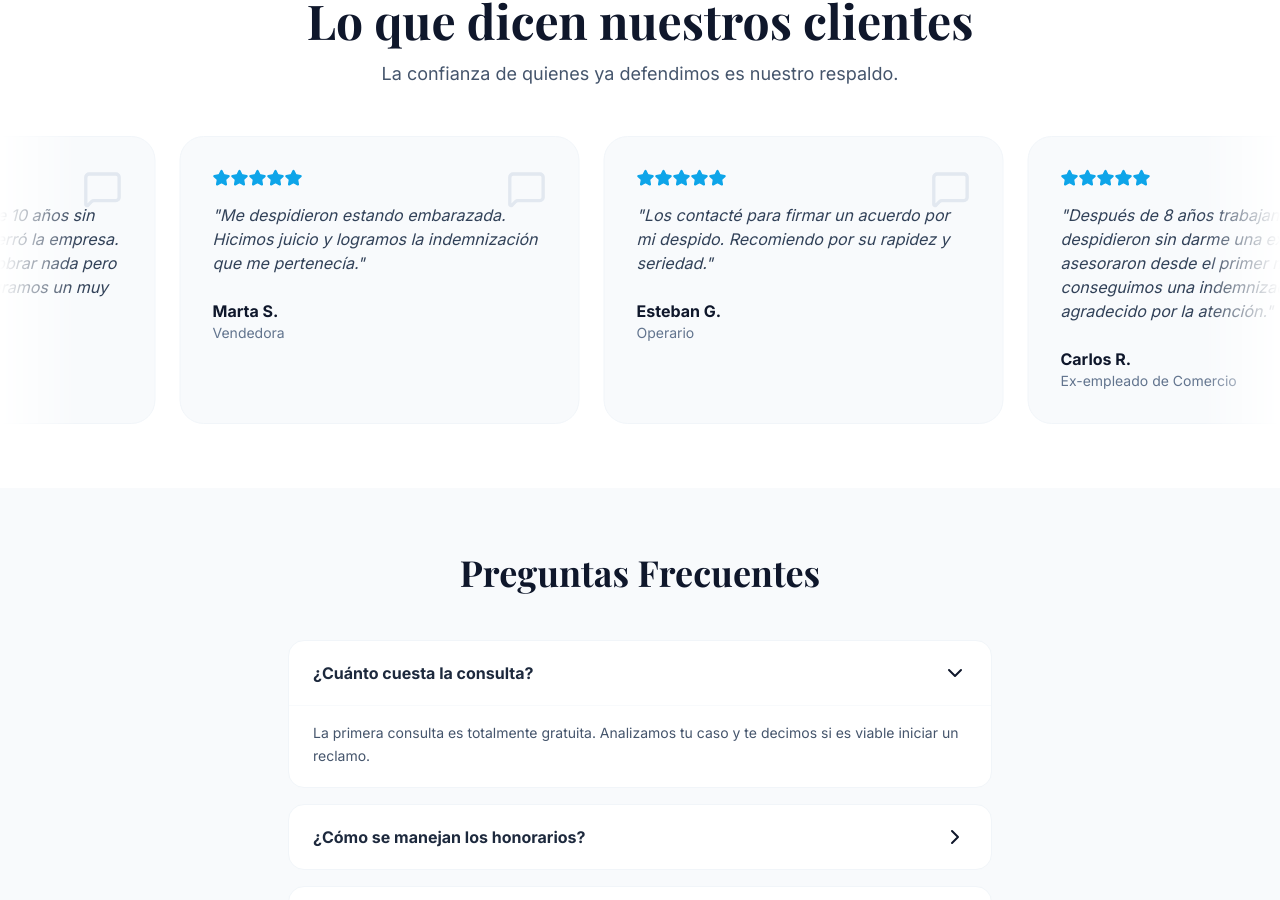
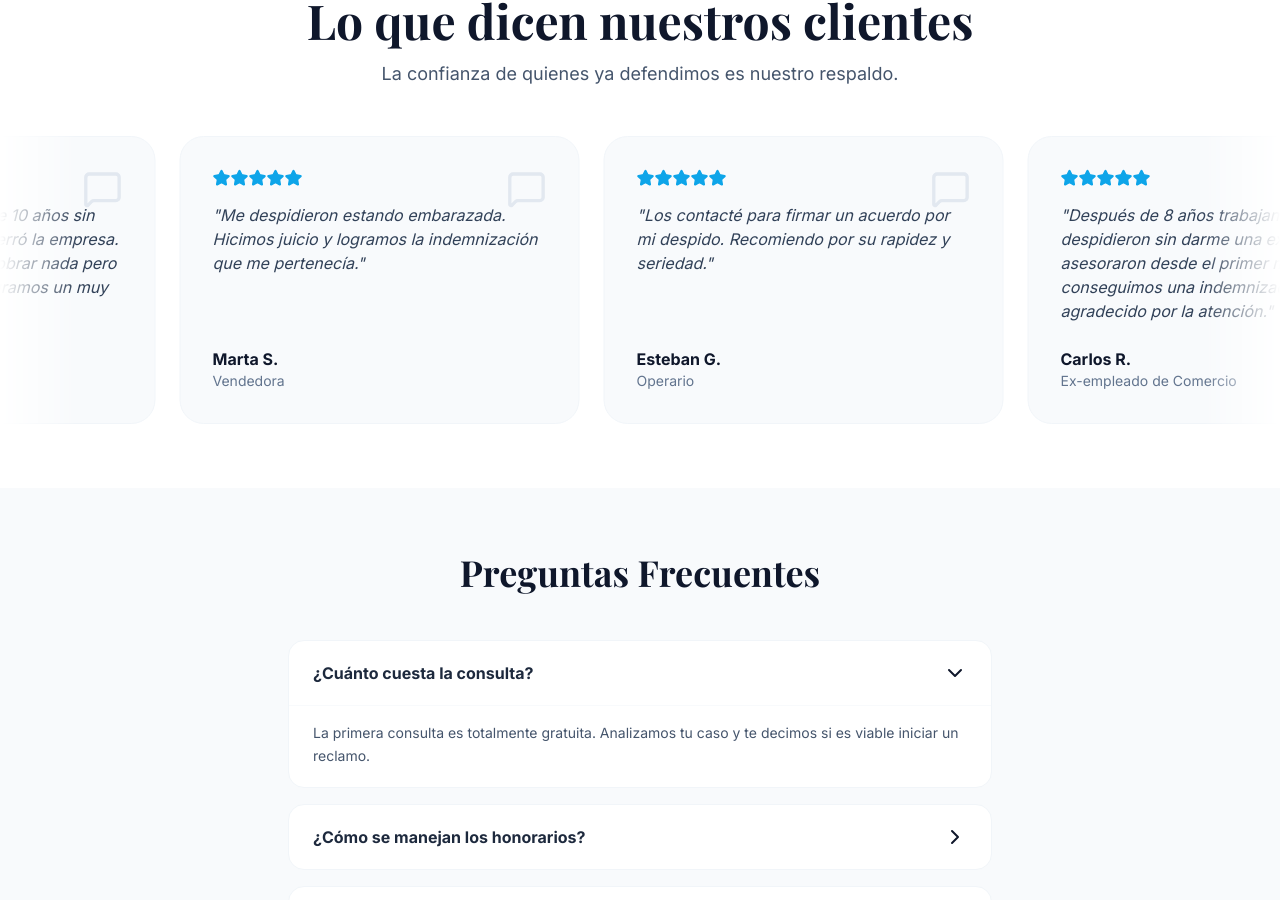
Before and after one commit to bmassa-byte/despedidouyFinal, a React (Vite) app: page / in a window 1280 px wide. Shown: the part 3620-4520 px from the top of the page. Built offline with nearby package versions, Linux system fonts and the light colour scheme; a web font is replaced by a local one.

Commit message:
Testimonios: nombre y cargo alineados al pie de cada tarjeta
Co-Authored-By: Claude Sonnet 5.5 <noreply@anthropic.com>
Claude-Session: https://claude.ai/code/session_01MugxTVtYCmt3gfKqgHVHCJ

```diff
--- a/src/App.tsx
+++ b/src/App.tsx
@@ -951,7 +951,7 @@ const Testimonials = () => {
       key={key}
       aria-hidden={hidden || undefined}
       className={cn(
-        "flex-none w-[300px] sm:w-[400px] mr-6 p-8 rounded-3xl bg-slate-50 border border-slate-100 relative",
+        "flex-none flex flex-col w-[300px] sm:w-[400px] mr-6 p-8 rounded-3xl bg-slate-50 border border-slate-100 relative",
         hidden && "motion-reduce:hidden"
       )}
     >
@@ -959,7 +959,7 @@ const Testimonials = () => {
         {[...Array(t.rating)].map((_, i) => <Star key={i} size={18} fill="currentColor" />)}
       </div>
       <p className="text-slate-700 italic mb-6">"{t.text}"</p>
-      <div>
+      <div className="mt-auto">
         <p className="font-bold text-slate-900">{t.name}</p>
         <p className="text-sm text-slate-500">{t.role}</p>
       </div>
```
